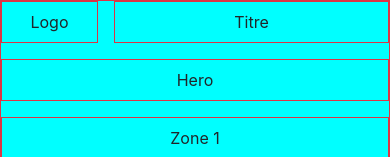
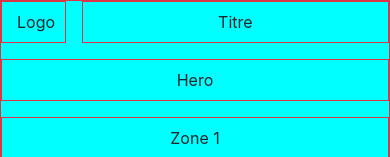
Before and after one commit to DamsCode/bootstrap-exo, a website: page index.html in a window 390 px wide. Shown: the top 157 px of the page. Drawn offline with nearby package versions, Linux system fonts and the light colour scheme; files that its build step writes are made by us from their sources.

Commit message:
fin exo 5 parfait

```diff
--- a/index.html
+++ b/index.html
@@ -100,32 +100,28 @@
     </div> -->
     <div class="container-fluid border border-danger">
         <div class="row ">
-            <div class="col-3 mr-3 mb-3 pb-2 pt-2 col-md-2 mb-md-3 mr-md-3 border border-danger">
+            <div class="col-2 mr-3 mb-3 pb-2 pt-2 col-md-2 mb-md-3 mr-md-3 border border-danger">
                 Logo
             </div>
-            <div class="col mb-3  pb-2 pt-2 mb-md-3 col-md border border-danger">
+            <div class="col mb-3 pb-2 pt-2 mb-md-3 col-md border border-danger">
                 Titre
             </div>
-
             <div class="col-12 mb-3 pb-2 pt-2 border border-danger">Hero</div>
-
             <div class="col-12 col-md-4 mr-md-2 mb-3 pb-2 pt-2 border border-danger">
                 Zone 1
             </div>
-            <div class="col-12 col-md-4  mr-md-5  mb-3 pb-2 pt-2 border border-danger">
+            <div class="col-12 col-md-4 mr-md-5 mb-3 pb-2 pt-2 border border-danger">
                 Zone 2
             </div>
             <div class="col-12 col-md mb-3 pb-2 pt-2 border border-danger">
                 Zone 3
             </div>
-
             <div class="col-3 col-md-6 order-1 order-md-0 mr-md-3 mb-3 pb-2 pt-2 border border-danger">
                 zone 4
             </div>
             <div class="col col-md order-0 order-md-0 mb-3 mr-3 mr-md-0 pb-2 pt-2 border border-danger">
                 zone 5
             </div>
-
             <div class="col-12 order-3 pb-2 pt-2 border border-danger">Footer</div>
         </div>
     </div>
```
